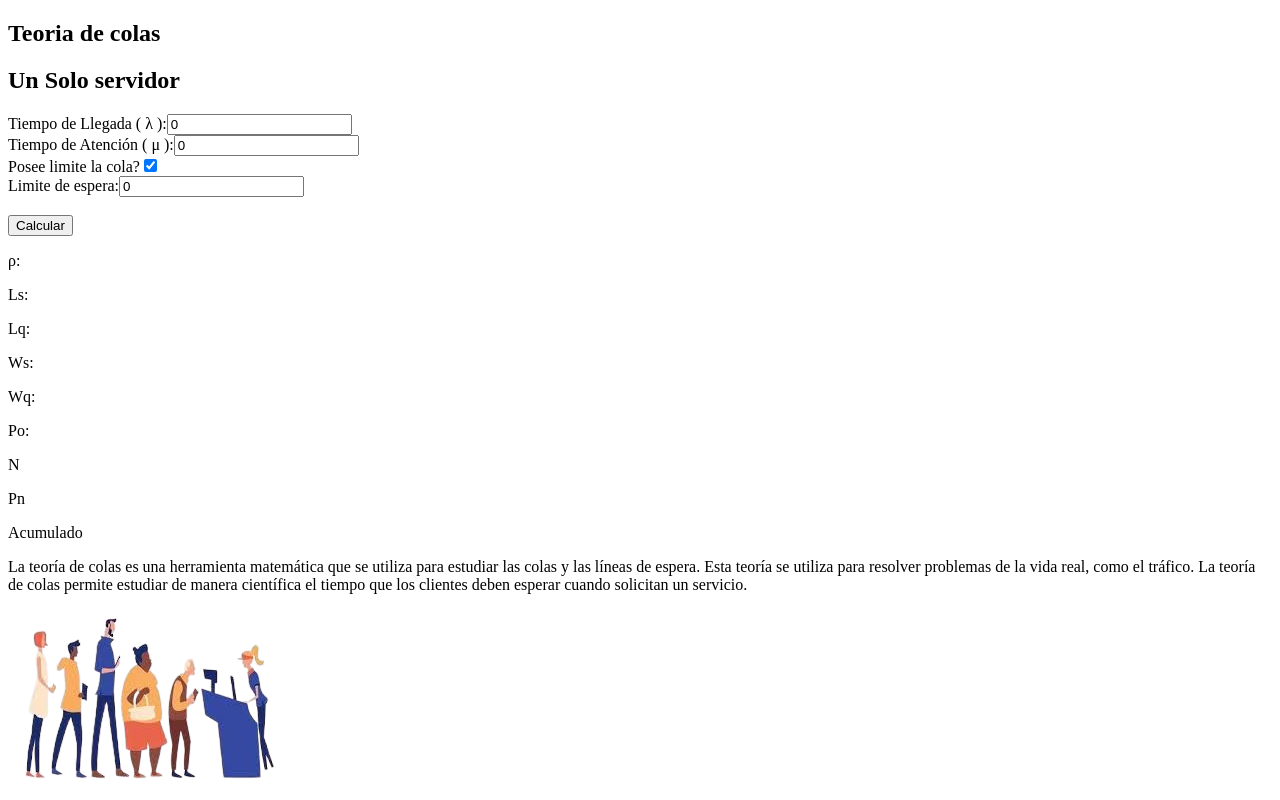
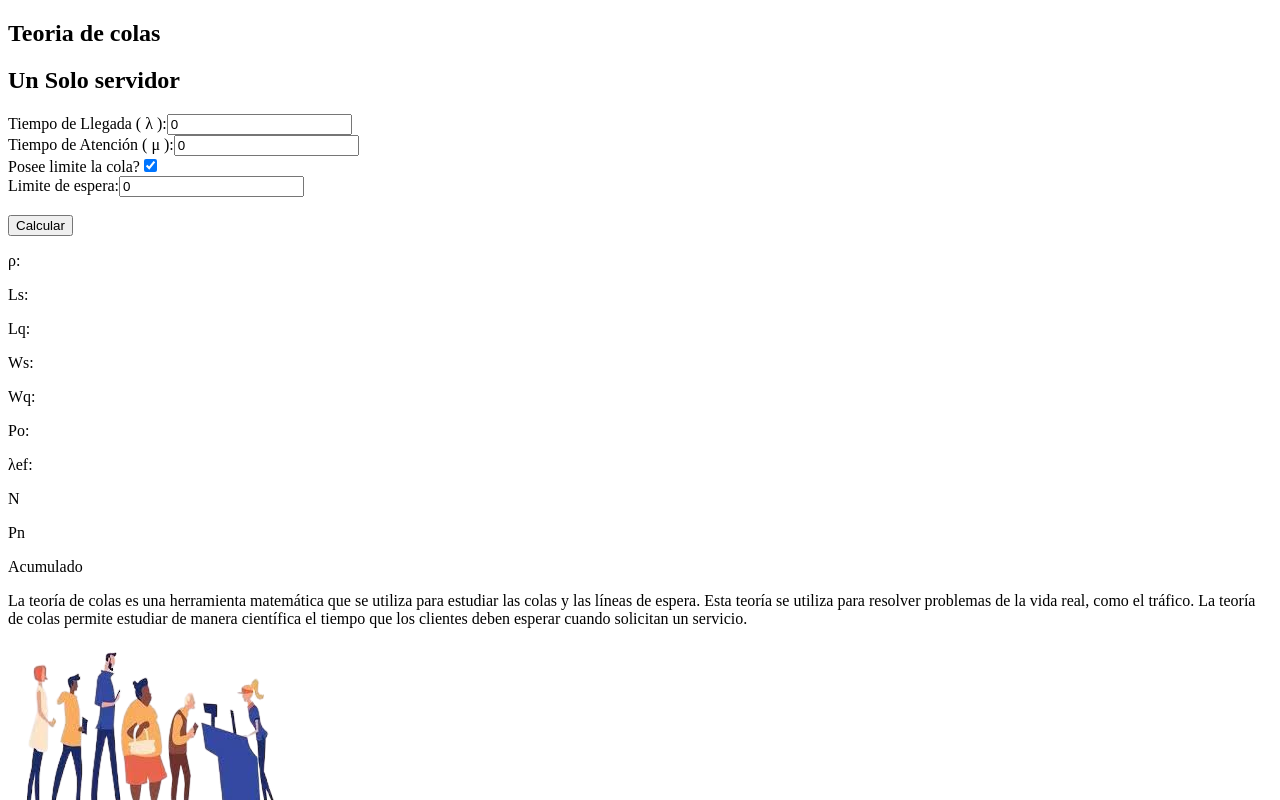
Before and after one commit to Gmacri99/Gmacri99.github.io, a React (Vite) app: page / in a window 1280 px wide. Both pictures are taken after a click on the checkbox 150 px from the left and 165 px from the top of the page. Shown: the top 800 px of the page. Built offline with nearby package versions, Linux system fonts and the light colour scheme.

Commit message:
Update Form.jsx

```diff
--- a/src/components/Form.jsx
+++ b/src/components/Form.jsx
@@ -154,6 +154,7 @@ const WithLimit=()=>{
     const timeOnQueue = averageTimeOnQueueWithLimit({usageOfTheSystem, limit, arrivalTime, responseTime });
     const chanceTheyAre = chanceTheyAreOnSystemDetailsWithLimit({ usageOfTheSystem, limit });
     const vacio=chanceTheSystemIsEmptyWithLimit({usageOfTheSystem,limit})
+    const landaEfectivo=chanceToEnterTheSystem({arrivalTime, usageOfTheSystem, limit })
     setDatos({
         ...datos,
         ρ: usageOfTheSystem.toFixed(4),
@@ -162,7 +163,8 @@ const WithLimit=()=>{
         Ws: timeOnSystem.toFixed(4),
         Wq: timeOnQueue.toFixed(4),
         Acumulado:chanceTheyAre,
-        Vacio:vacio.toFixed(4)
+        Vacio:vacio.toFixed(4),
+        λef:landaEfectivo.toFixed(4)
     })
 }
 
@@ -285,6 +287,11 @@ const WithLimit=()=>{
                         <p className='border-r border-black text-center bg-slate-200 text-lg font-bold px-2'>Po:</p>
                         <p className='px-2'>{datos.Vacio}</p>
                     </div>
+                    {showNumberInput ?
+                    <div className='grid grid-cols-4 border border-black mt-4 w-48 rounded'>
+                        <p className='border-r border-black text-center bg-slate-200 text-lg font-bold px-2'>λef:</p>
+                        <p className='px-2'>{datos.λef}</p>
+                    </div> : null}
                 </div>
         </div>
 
```
